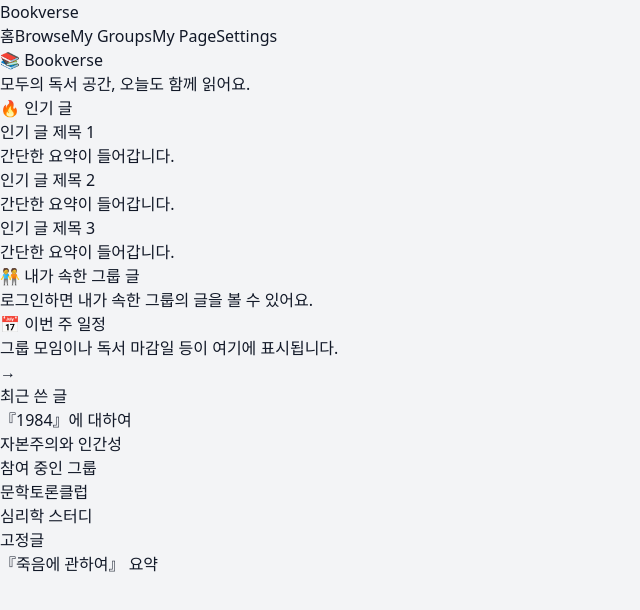
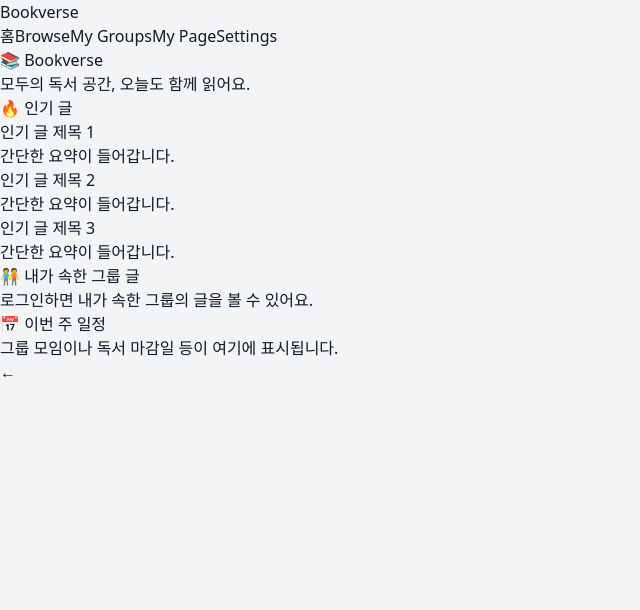
Before and after one commit to rloss/bookverse-newproject, a Next.js app in the folder frontend/: page / in a window 1280 px wide. Shown: the top 610 px of the page, without its empty margins (0-640 px from the left). Built offline with nearby package versions, Linux system fonts and the light colour scheme.

Commit message:
rightsidebar

```diff
--- a/frontend/components/layout/RightSidebar.tsx
+++ b/frontend/components/layout/RightSidebar.tsx
@@ -3,57 +3,51 @@ import { useState } from 'react'
 import Link from 'next/link'
 
 export default function RightSidebar() {
-  const [open, setOpen] = useState(true)
+  const [open, setOpen] = useState(false)
 
   return (
-    <div
-      className={`transition-all duration-300 ease-in-out ${
-        open ? 'w-72' : 'w-12'
-      } bg-white border-l shadow-md h-full overflow-hidden`}
-    >
-      <div className="flex justify-end p-2">
-        <button
-          className="text-gray-600 text-sm"
-          onClick={() => setOpen((prev) => !prev)}
-        >
-          {open ? '→' : '←'}
-        </button>
-      </div>
+    <aside className={`transition-all duration-300 ${open ? 'w-72' : 'w-10'} bg-gray-100 border-l shadow h-full relative`}>
+      <button
+        onClick={() => setOpen(!open)}
+        className="absolute -left-4 top-4 bg-white border rounded-full shadow px-2 py-1 text-sm z-10"
+      >
+        {open ? '→' : '←'}
+      </button>
 
       {open && (
         <div className="p-4 text-sm space-y-6">
-          <div>
-            <h4 className="font-semibold mb-2 text-gray-800">최근 쓴 글</h4>
-            <ul className="list-disc ml-4 text-gray-600 space-y-1">
+          <section>
+            <h3 className="text-md font-bold text-gray-700 mb-2">🕓 최근 활동</h3>
+            <ul className="list-disc list-inside text-gray-600 space-y-1">
               <li>
-                <Link href="/my/posts">『1984』에 대하여</Link>
+                <Link href="/my/posts" className="hover:underline">감상문: 『1984』</Link>
               </li>
               <li>
-                <Link href="/groups/abc123/posts">자본주의와 인간성</Link>
+                <Link href="/groups/abc123/posts" className="hover:underline">토론: 자본주의와 인간성</Link>
               </li>
             </ul>
-          </div>
+          </section>
 
-          <div>
-            <h4 className="font-semibold mb-2 text-gray-800">참여 중인 그룹</h4>
-            <ul className="list-disc ml-4 text-gray-600 space-y-1">
+          <section>
+            <h3 className="text-md font-bold text-gray-700 mb-2">👥 참여 그룹</h3>
+            <ul className="list-disc list-inside text-gray-600 space-y-1">
               <li>
-                <Link href="/groups/abc123">문학토론클럽</Link>
+                <Link href="/groups/abc123" className="hover:underline">문학토론클럽</Link>
               </li>
               <li>
-                <Link href="/groups/xyz789">심리학 스터디</Link>
+                <Link href="/groups/xyz789" className="hover:underline">심리학 스터디</Link>
               </li>
             </ul>
-          </div>
+          </section>
 
-          <div>
-            <h4 className="font-semibold mb-2 text-gray-800">고정글</h4>
-            <ul className="list-disc ml-4 text-gray-600 space-y-1">
+          <section>
+            <h3 className="text-md font-bold text-gray-700 mb-2">📌 고정글</h3>
+            <ul className="list-disc list-inside text-gray-600 space-y-1">
               <li>『죽음에 관하여』 요약</li>
             </ul>
-          </div>
+          </section>
         </div>
       )}
-    </div>
+    </aside>
   )
 }
```
